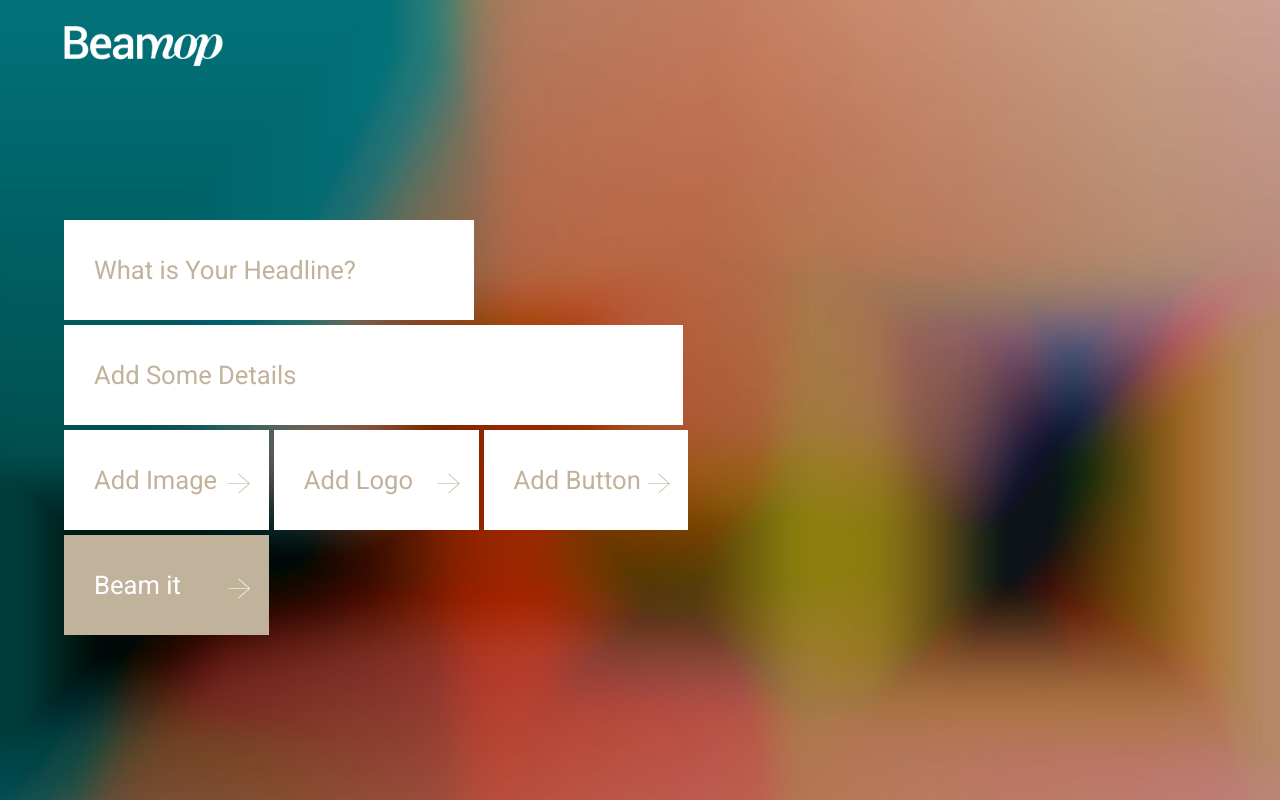
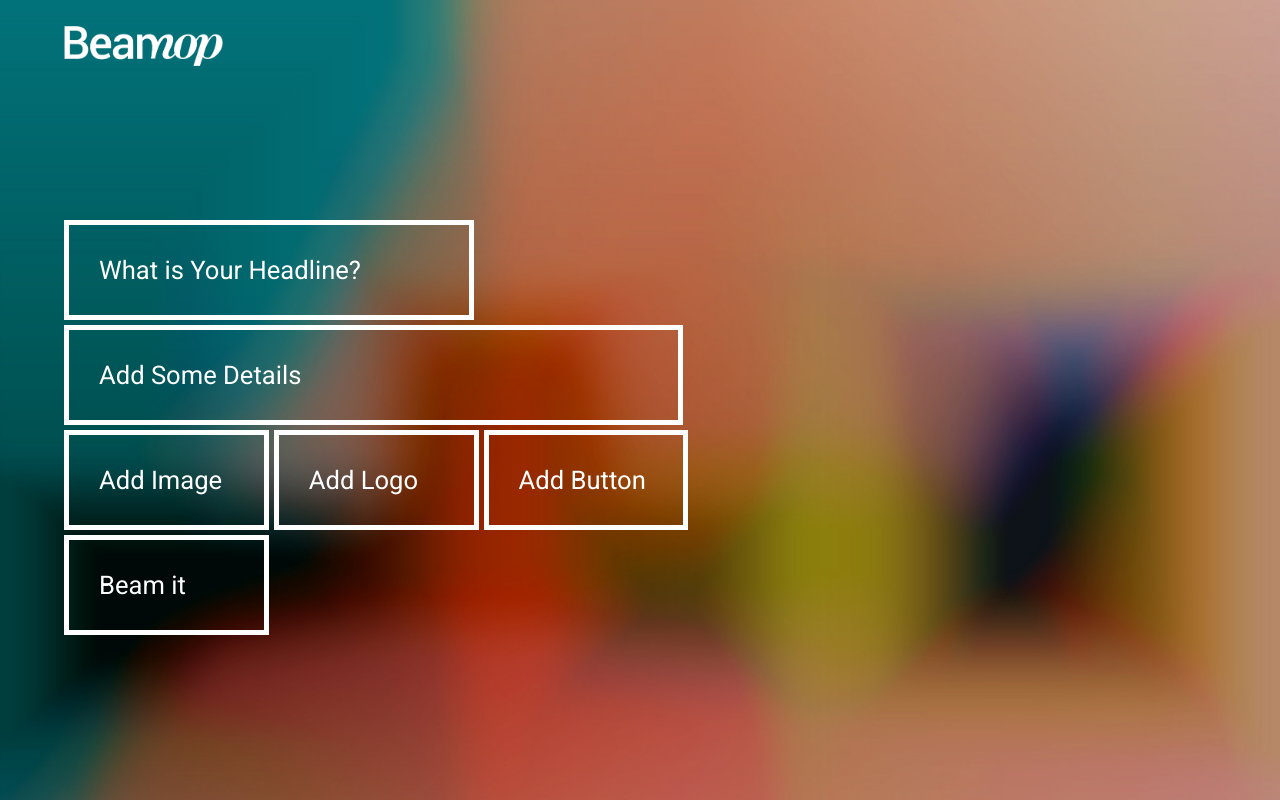
Before and after one commit to savonge/Beamop, a Rails app: page / in a window 1280 px wide. Run offline with Rails 7, Linux system fonts and the light colour scheme; style sheets or scripts are compiled from the project's sources; some libraries are stand-ins or nearby versions; some web fonts are replaced.

Commit message:
transparent txtfields

```diff
--- a/app/assets/stylesheets/pages/_custom.scss
+++ b/app/assets/stylesheets/pages/_custom.scss
@@ -446,12 +426,12 @@ top: 0; left: 0; bottom: 0; right: 0;
 
 
 input::-webkit-input-placeholder, textarea::-webkit-input-placeholder {
-color: #C1B39B;
+color: white;
 
 
 }
 input:-moz-placeholder, textarea:-moz-placeholder {
-color: #C1B39B;
+color: white;
 
 }
 
@@ -459,28 +439,28 @@ color: #C1B39B;
 input.login {
 font-family: 'Roboto', sans-serif;
 z-index: 100;
-border-style: none !important;
-border: none !important;
+border: 5px solid white !important;
+background: transparent;
+color: white !important;
 height: 100px;
 vertical-align: middle;
 width: 64%;
 padding-left:30px;
 margin-bottom:5px;
-color: #C1B39B;
 font-size: 2vw;
 }
 
 input.login2 {
 font-family: 'Roboto', sans-serif;
 z-index: 100;
-border-style: none !important;
-border: none !important;
+border: 5px solid white !important;
+background: transparent;
+color: white;
 height: 100px;
 vertical-align: middle;
 width: 96.7%;
 padding-left:30px;
 margin-bottom:5px;
-color: #C1B39B;
 font-size: 2vw;
 }
 
@@ -488,8 +468,9 @@ font-size: 2vw;
 
 input.button {
 z-index: 100;
-border-style: none !important;
-border: none !important;
+border: 5px solid white !important;
+background: transparent;
+color: white;
 height: 100px;
 width: 32%;
 margin-bottom:5px;
@@ -504,7 +485,7 @@ font-weight: 100;
 
 
 .beam {
-background-image: image-url("arrow-05.png");
+background-image: image-url("arroww2.png");
   overflow: hidden;
   position: relative;
   background-repeat: no-repeat;
@@ -567,8 +548,8 @@ width:90%;
 
 .add {
   background-color: white;
-  color: #C1B39B;
-background-image: image-url("arrow-04.png");
+background:transparent;
+background-image: image-url("arroww1.png");
   overflow: hidden;
   position: relative;
   background-repeat: no-repeat;
```
Also changed, not shown: other parts of app/assets/stylesheets/pages/_custom.scss (+86 -25 lines), app/views/pages/show.html.erb (+13 -1 lines), app/assets/images/arroww1.png (added), app/assets/images/arroww2.png (added), app/assets/images/imac.png (added).
